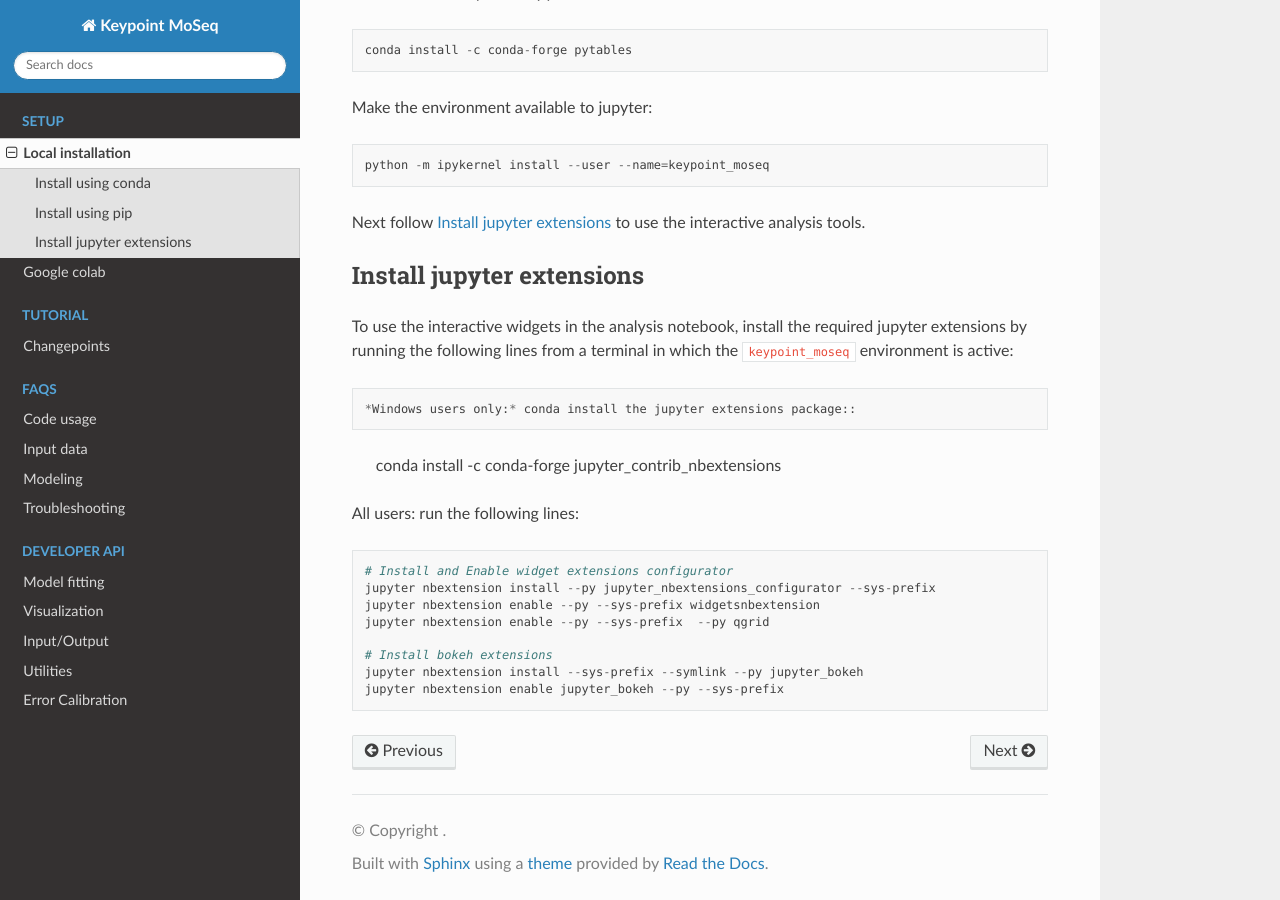
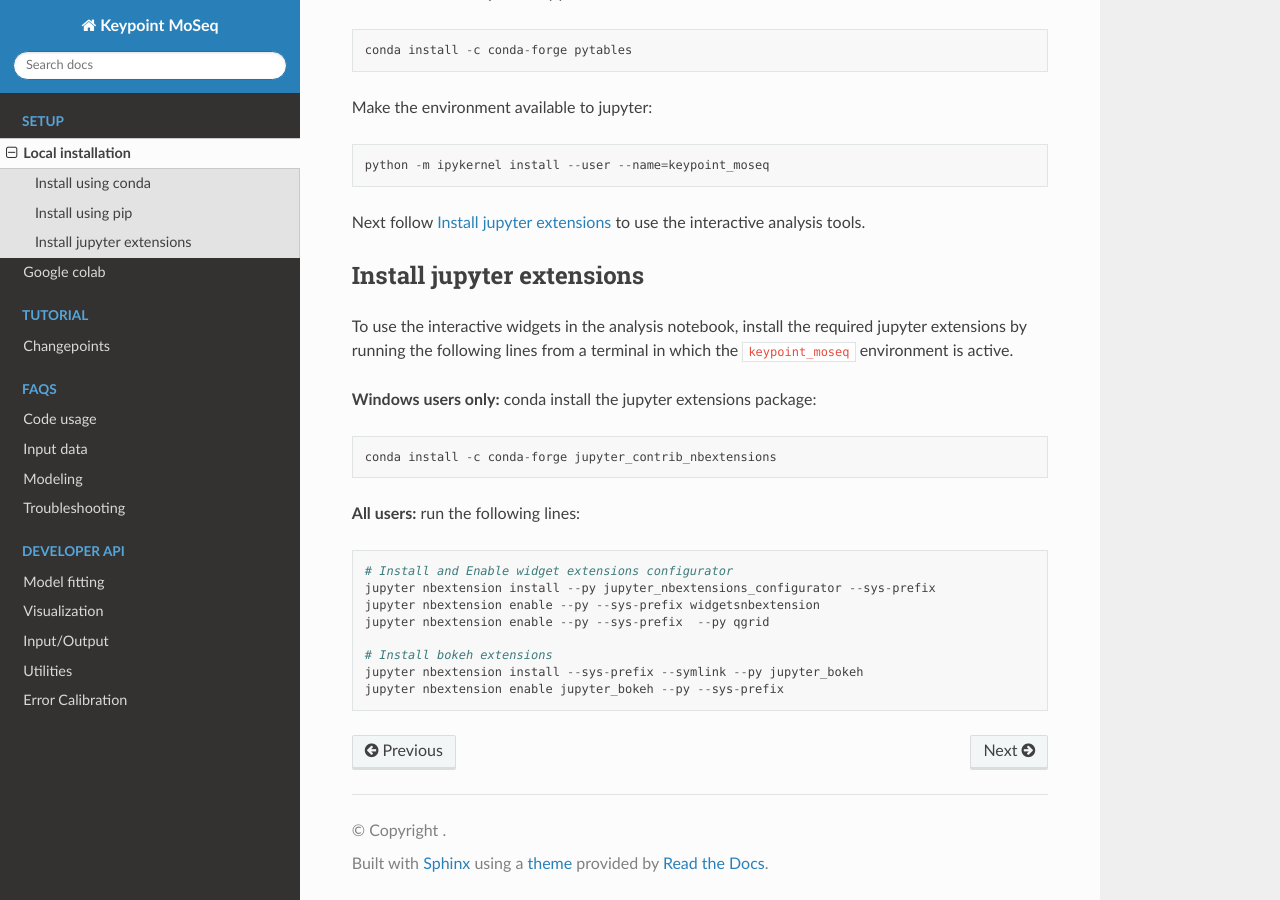
Before and after one commit to dattalab/keypoint-moseq, a Sphinx documentation site: the page built from docs/source/install.rst, in a window 1280 px wide and 900 px high, scrolled down 2002 px. Built offline with Sphinx 7.4.7 and the Read the Docs theme 2.0.0, drawn with Linux system fonts in a browser that asks for light colours; pages that are not in the unit, such as notebooks, are missing from menus.

Commit message:
docs formatting tweak

```diff
--- a/docs/source/install.rst
+++ b/docs/source/install.rst
@@ -80,7 +80,7 @@ Install `keypoint-moseq <https://github.com/dattalab/keypoint-moseq>`_::
 
    pip install keypoint-moseq
 
-*Windows users only:* install pytables::
+**Windows users only:** install pytables::
 
    conda install -c conda-forge pytables
 
@@ -95,14 +95,14 @@ Next follow `Install jupyter extensions`_ to use the interactive analysis tools.
 Install jupyter extensions
 ~~~~~~~~~~~~~~~~~~~~~~~~~~
 
-To use the interactive widgets in the analysis notebook, install the required jupyter extensions by running the following lines from a terminal in which the ``keypoint_moseq`` environment is active::
+To use the interactive widgets in the analysis notebook, install the required jupyter extensions by running the following lines from a terminal in which the ``keypoint_moseq`` environment is active.
 
-*Windows users only:* conda install the jupyter extensions package::
+**Windows users only:** conda install the jupyter extensions package::
 
    conda install -c conda-forge jupyter_contrib_nbextensions
 
 
-All users: run the following lines::
+**All users:** run the following lines::
 
    # Install and Enable widget extensions configurator
    jupyter nbextension install --py jupyter_nbextensions_configurator --sys-prefix
```
